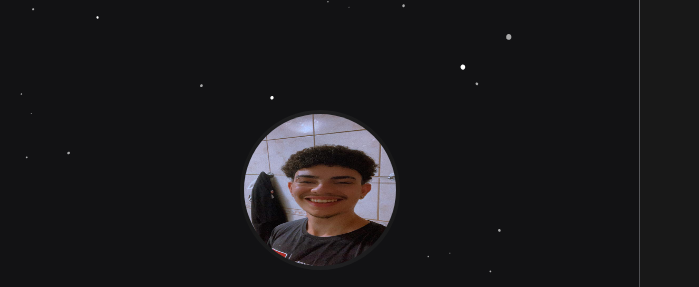
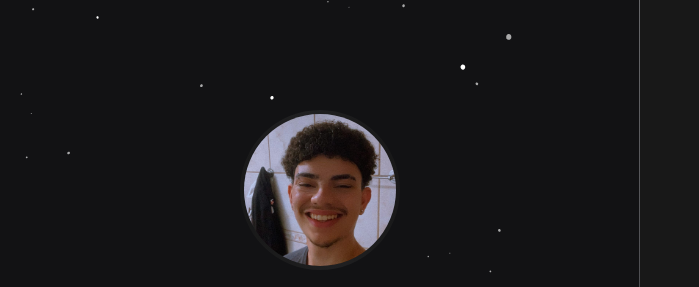
Before and after one commit to gonzagaa/Portfolio, a plain HTML site: page index.html in a window 1280 px wide. Shown: the part 129-416 px from the top of the page, 0-699 px from the left. Drawn offline with Linux system fonts and the light colour scheme.

Commit message:
att photo 'profile'

```diff
--- a/index.html
+++ b/index.html
@@ -13,7 +13,7 @@
   </head>
   <body>
   <aside>
-  <img src="./assets/fotogustavo.jpeg" alt="Foto Gustavo Gonzaga">
+  <img src="./assets/fotogustavo.jpg" alt="Foto Gustavo Gonzaga">
 
   <p>
     Olá, me chamo <br/>
```
Also changed, not shown: assets/fotogustavo.jpeg (deleted), assets/fotogustavo.jpg (added).
